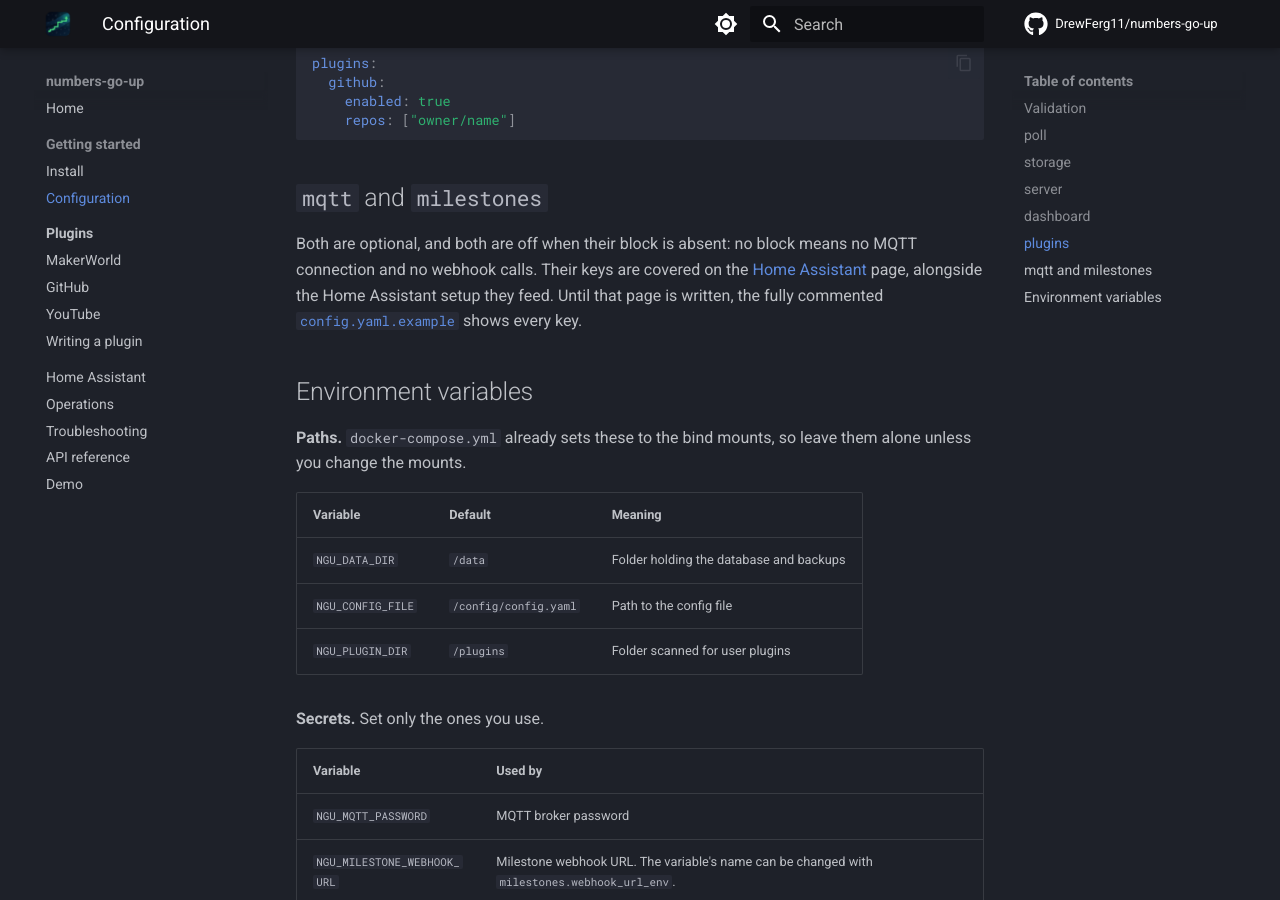
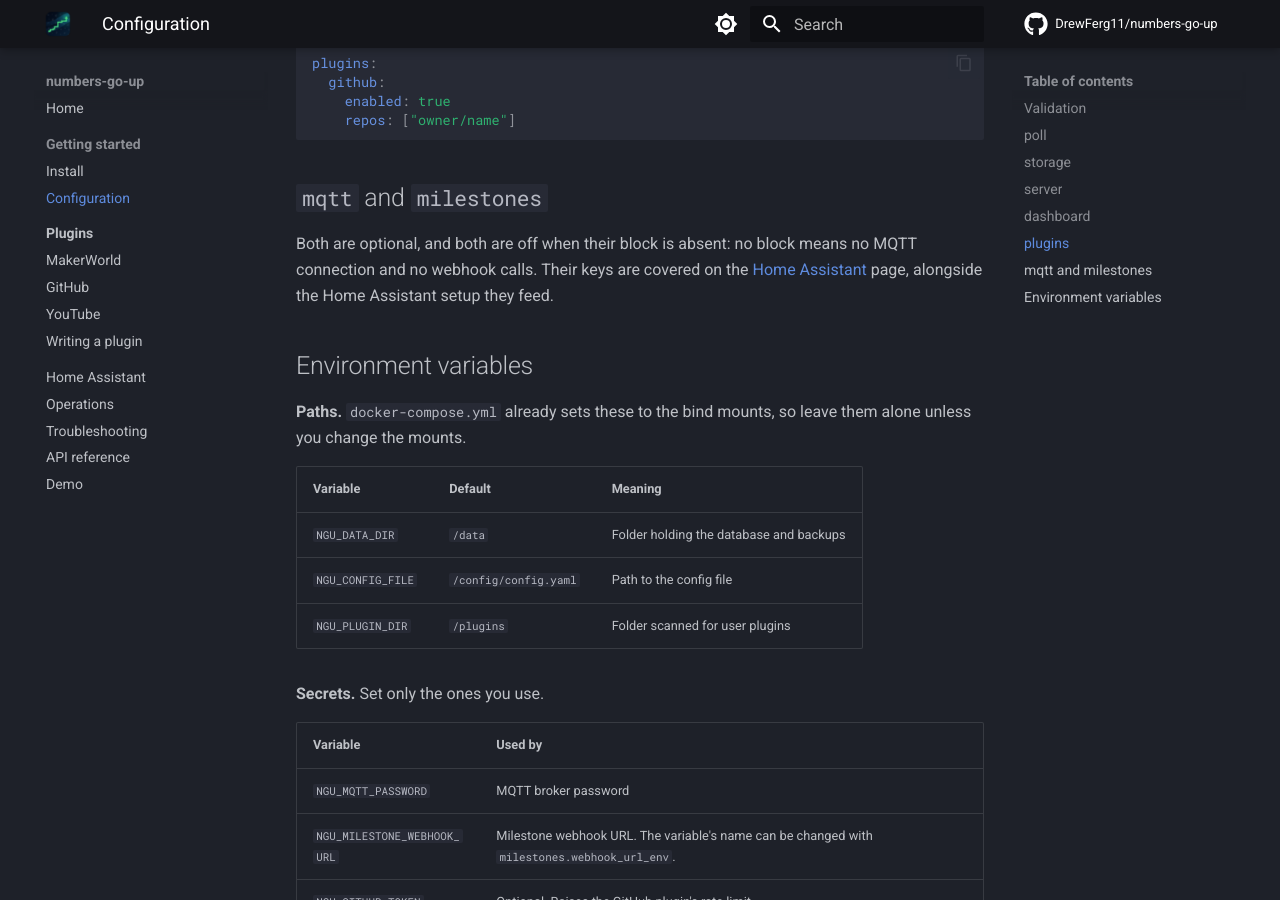
Before and after one commit to DrewFerg11/numbers-go-up, an MkDocs documentation site: the page built from docs/getting-started/configuration.md, in a window 1280 px wide and 900 px high, scrolled down 2513 px. Built offline with MkDocs 1.6.1 and Material for MkDocs 9.7.7, drawn with Linux system fonts in a browser that asks for light colours; comment, search, counter and statistics services are not loaded.

Commit message:
docs: drop the config page's stopgap pointer now the Home Assistant page exists
Co-Authored-By: Claude Opus 5.5 <noreply@anthropic.com>
Claude-Session: https://claude.ai/code/session_014GoiML3XkJtEQ4KuoGzqkC

```diff
--- a/docs/getting-started/configuration.md
+++ b/docs/getting-started/configuration.md
@@ -95,10 +95,7 @@ plugins:
 Both are optional, and both are off when their block is absent: no block
 means no MQTT connection and no webhook calls. Their keys are covered on
 the [Home Assistant](../home-assistant/index.md) page, alongside the
-Home Assistant setup they feed. Until that page is written, the fully
-commented
-[`config.yaml.example`](https://github.com/DrewFerg11/numbers-go-up/blob/main/config.yaml.example)
-shows every key.
+Home Assistant setup they feed.
 
 ## Environment variables
 
```
